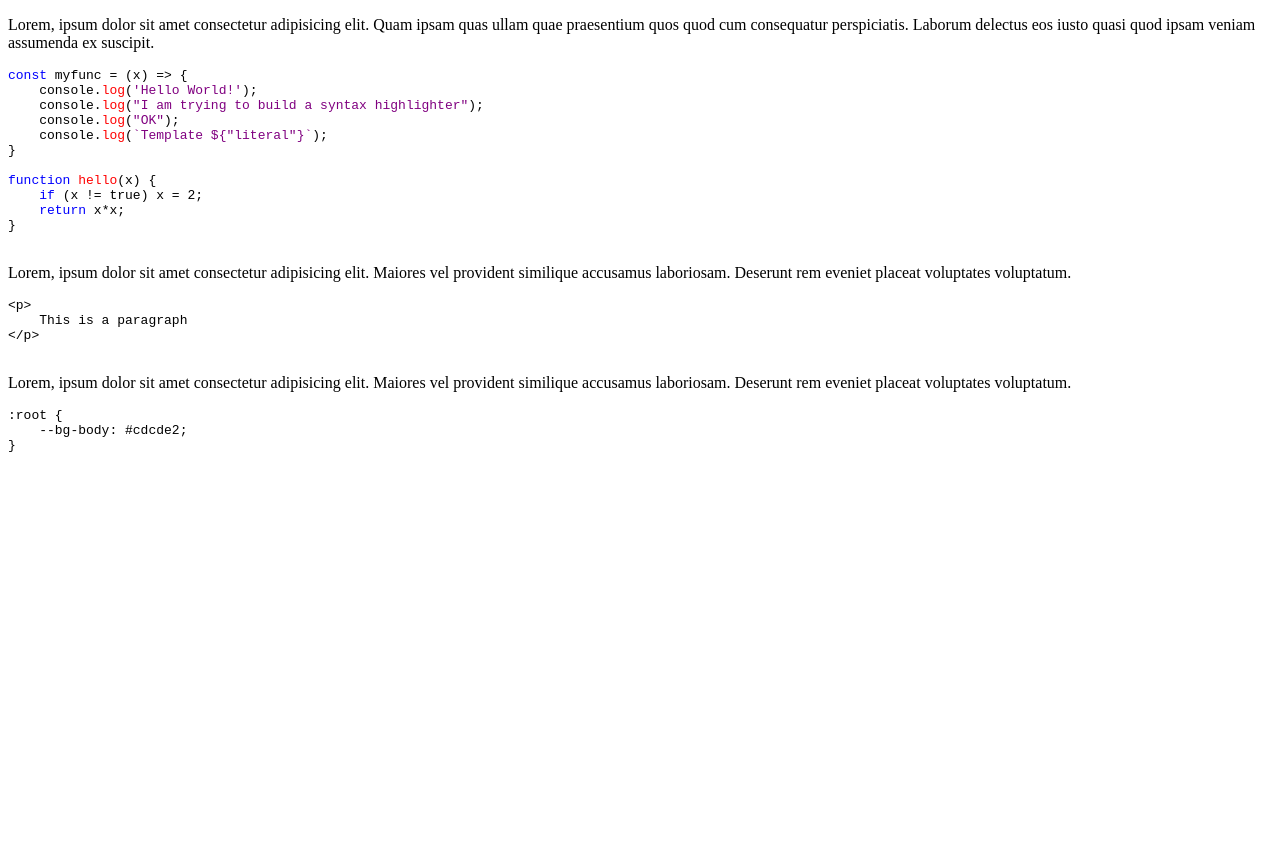
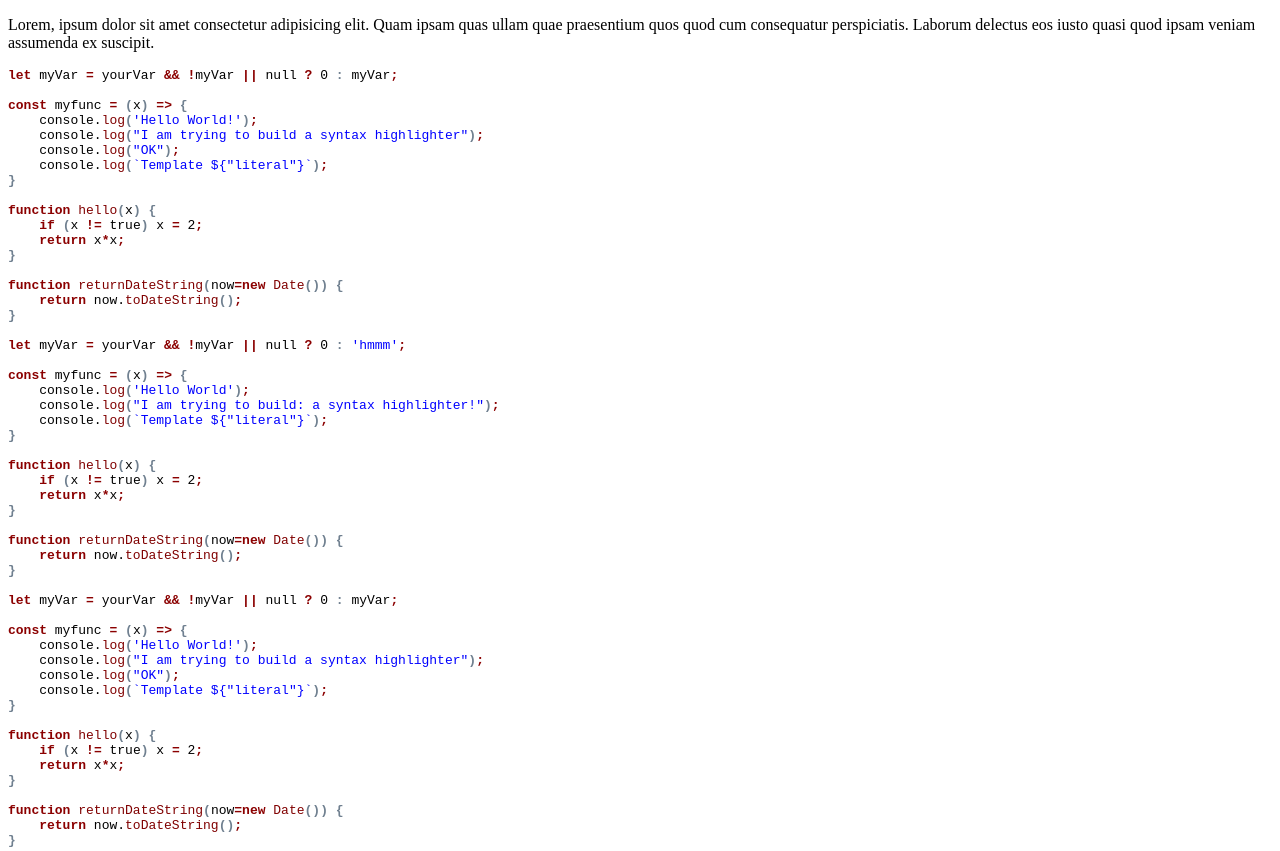
Before and after one commit to aaron-watts/Syntax-Highlighter, a plain HTML site: page index.html in a window 1280 px wide. Shown: the top 851 px of the page. Before the commit the page ends 800 px from the top, so only its background shows below. Drawn offline with Linux system fonts and the light colour scheme.

Commit message:
most JS syntax highlighting done

```diff
--- a/index.html
+++ b/index.html
@@ -16,6 +16,8 @@
         consequatur perspiciatis. Laborum delectus eos iusto quasi quod ipsam veniam assumenda ex suscipit.
     </p>
     <pre class="syntax-highlighted js">
+let myVar = yourVar && !myVar || null ? 0 : myVar;
+
 const myfunc = (x) =&gt; {
     console.log('Hello World!');
     console.log(&quot;I am trying to build a syntax highlighter&quot;);
@@ -26,6 +28,45 @@ const myfunc = (x) =&gt; {
 function hello(x) {
     if (x != true) x = 2;
     return x*x;
+}
+
+function returnDateString(now=new Date()) {
+    return now.toDateString();
+}
+
+let myVar = yourVar && !myVar || null ? 0 : 'hmmm';
+
+const myfunc = (x) =&gt; {
+    console.log('Hello World');
+    console.log(&quot;I am trying to build: a syntax highlighter!&quot;);
+    console.log(`Template ${"literal"}`);
+}
+
+function hello(x) {
+    if (x != true) x = 2;
+    return x*x;
+}
+
+function returnDateString(now=new Date()) {
+    return now.toDateString();
+}
+
+let myVar = yourVar && !myVar || null ? 0 : myVar;
+
+const myfunc = (x) =&gt; {
+    console.log('Hello World!');
+    console.log(&quot;I am trying to build a syntax highlighter&quot;);
+    console.log("OK");
+    console.log(`Template ${"literal"}`);
+}
+
+function hello(x) {
+    if (x != true) x = 2;
+    return x*x;
+}
+
+function returnDateString(now=new Date()) {
+    return now.toDateString();
 }
     </pre>
 
--- a/scripts/index.js
+++ b/scripts/index.js
@@ -13,12 +13,11 @@ const generalSyntaxRules = {
             /\/\*\*[\s\S]*?\*\//g,
         ]
     },
-    punctuation: {
-        type: 'punctuation',
-        regex: [
-            /[[\](){}<>]+/g,
-            /[\b\s]([$&|~*:;]+)[\b\s]/g,
-        ]
+    punctuationSoft: {
+        regex: /[[\](){}:]+|(&semi;)/g
+    },
+    punctuationHard: {
+        regex: /[\+\*!|?]|(&gt;|&lt;)/g
     },
     number: {
         type: 'number',
@@ -31,16 +30,6 @@ const generalSyntaxRules = {
     functions: {
         regex: /\b([\w]+)\s*\(/gm
     },
-    methods: {
-        regex: /\.([\w]+)\s*\(/gm
-    },
-    fn: {
-        type: 'function',
-        regex: [
-            /\b([\w]+)\s*\(/gm,
-            /\.([\w]+)\s*\(/gm,
-        ]
-    },
     keyTermsHard: {
         regex: /\b(if|then|else|for|while|do|class|function|return|in|of|new|this|try|catch|const|let|var)\b/gi
     },
@@ -49,66 +38,40 @@ const generalSyntaxRules = {
     }
 }
 
+highlightJS.forEach(sample => {
+    const parseString = sample.innerText;
+    parseString.innerHTML = sample.innerHTML;
 
-const myfunc = () => {
-    //example
-}
+    sample.innerHTML = parseString.replaceAll(/&|=|(?<!&\w*);/g,
+        `<span class="sh-hard">$&</span>`);
 
-function yo() {
-    if (x == !true)
-        return true;
-}
-
-const array = [];
-
-highlightJS.forEach(sample => {
-    let string = sample.innerHTML;
-    const parse = document.createElement('pre');
-    parse.innerHTML = sample.innerHTML;
-    // string = string.replaceAll(
-    //     //regex
-    //     /('(?:[^'\\]|\\.)*')/g,
-    //     '<span style="color:green;">HHH</span>'
-    // );
-
-    // const quotes = string.match(/('(?:[^'\\]|\\.)*')/g);
-    // console.log(quotes);
-    // for (let match of string.match(/('(?:[^'\\]|\\.)*')/g)) {
-    //     console.log(match)
-    // }
-
-    parse.innerText.match(generalSyntaxRules.keyTermsHard.regex)
+    parseString.match(generalSyntaxRules.keyTermsHard.regex)
         .forEach(match => {
-            parse.innerHTML = parse.innerHTML.replace(match,
+            sample.innerHTML = sample.innerHTML.replaceAll(new RegExp(`\\b(${match})\\b`, 'g'),
                 `<span class="sh-hard">$&</span>`);
         });
 
-    parse.innerText.match(generalSyntaxRules.strings.regex)
+    parseString.match(generalSyntaxRules.strings.regex)
         .forEach(match => {
-            parse.innerHTML = parse.innerHTML.replace(match,
+            sample.innerHTML = sample.innerHTML.replaceAll(match,
                 `<span class="sh-string">$&</span>`);
         });
 
-    parse.innerText.match(generalSyntaxRules.keyTermsHard.regex)
+    parseString.match(generalSyntaxRules.keyTermsHard.regex)
         .forEach(match => {
-            parse.innerHTML = parse.innerHTML.replace(match,
+            sample.innerHTML = sample.innerHTML.replace(match,
                 `<span class="sh-hard">$&</span>`);
         });
 
-    parse.innerText.match(generalSyntaxRules.functions.regex)
+    parseString.match(generalSyntaxRules.functions.regex)
         .forEach(match => {
-            console.log(match)
-            parse.innerHTML = parse.innerHTML.replace(match,
-                `<span class="sh-fn">${match.slice(0,-1)}</span>(`);
+            sample.innerHTML = sample.innerHTML.replace(match,
+                `<span class="sh-fn">${match.slice(0, -1)}</span>(`);
         });
 
+    sample.innerHTML = sample.innerHTML.replaceAll(generalSyntaxRules.punctuationHard.regex,
+        `<span class="sh-hard">$&</span>`);
 
-
-    // parse.innerHTML = parse.innerHTML.replaceAll(/\b([\w]+)\s*\(/gm,
-    //     `<span class="sh-fn">$1</span>(`);
-
-    // string = string.replaceAll(/\.([\w]+)\s*\(/gm,
-    //     `.<span class="sh-fn">$2</span>(`);
-
-    sample.innerHTML = parse.innerHTML;
-})
+    sample.innerHTML = sample.innerHTML.replaceAll(generalSyntaxRules.punctuationSoft.regex,
+        `<span class="sh-soft">$&</span>`);
+});
--- a/styles/style.css
+++ b/styles/style.css
@@ -1,15 +1,26 @@
+pre.syntax-highlighted {
+    color: black;
+}
+
 .sh-string {
-    color: purple;
+    color: blue;
+}
+
+.sh-string > * {
+    color: blue !important;
+    font-weight: normal !important;
 }
 
 .sh-fn {
-    color: red;
+    color: maroon;
 }
 
 .sh-hard {
-    color: blue;
+    color: darkred;
+    font-weight: bold;
 }
 
 .sh-soft {
-    color: grey;
+    color: slategray;
+    font-weight: bold;
 }
```
